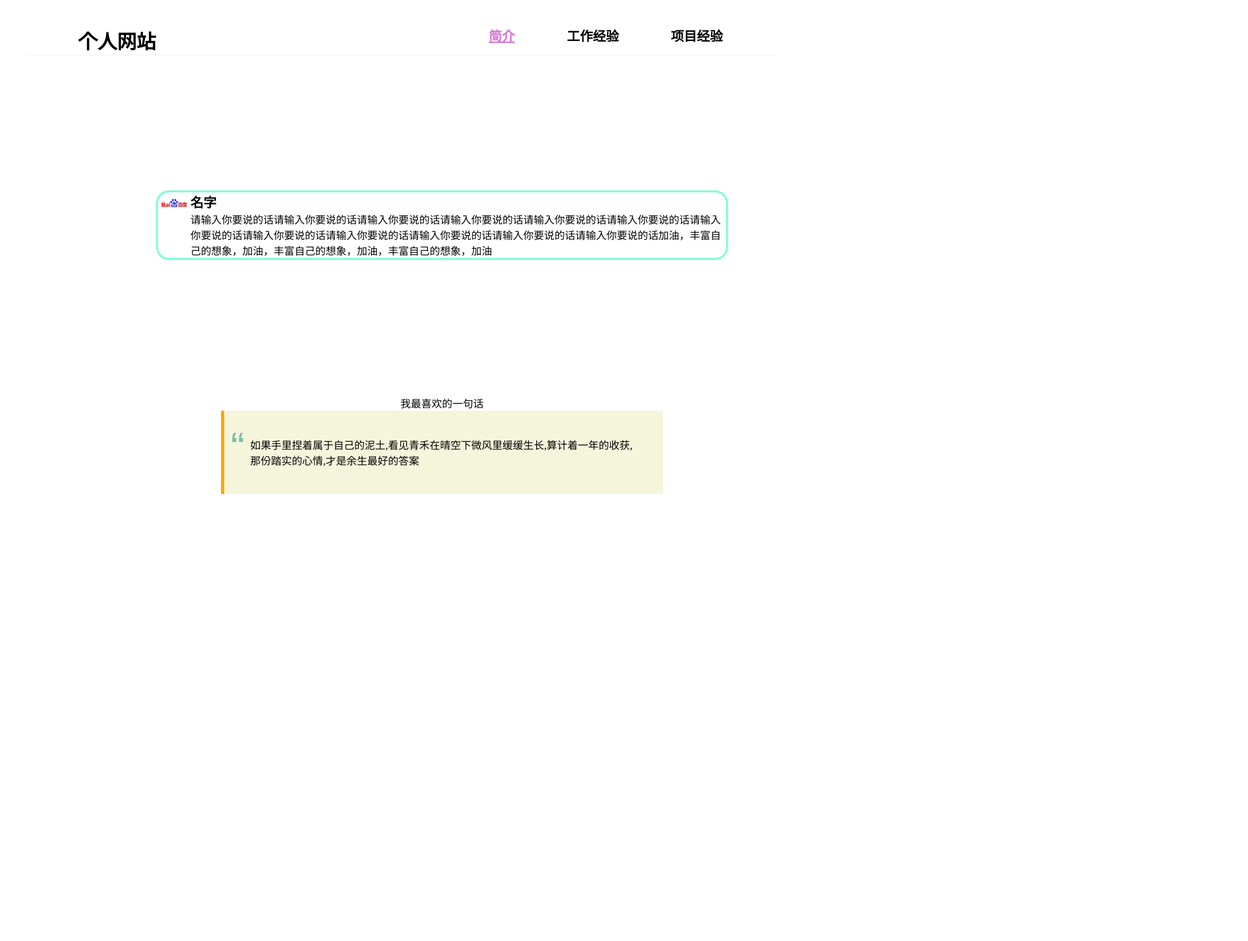
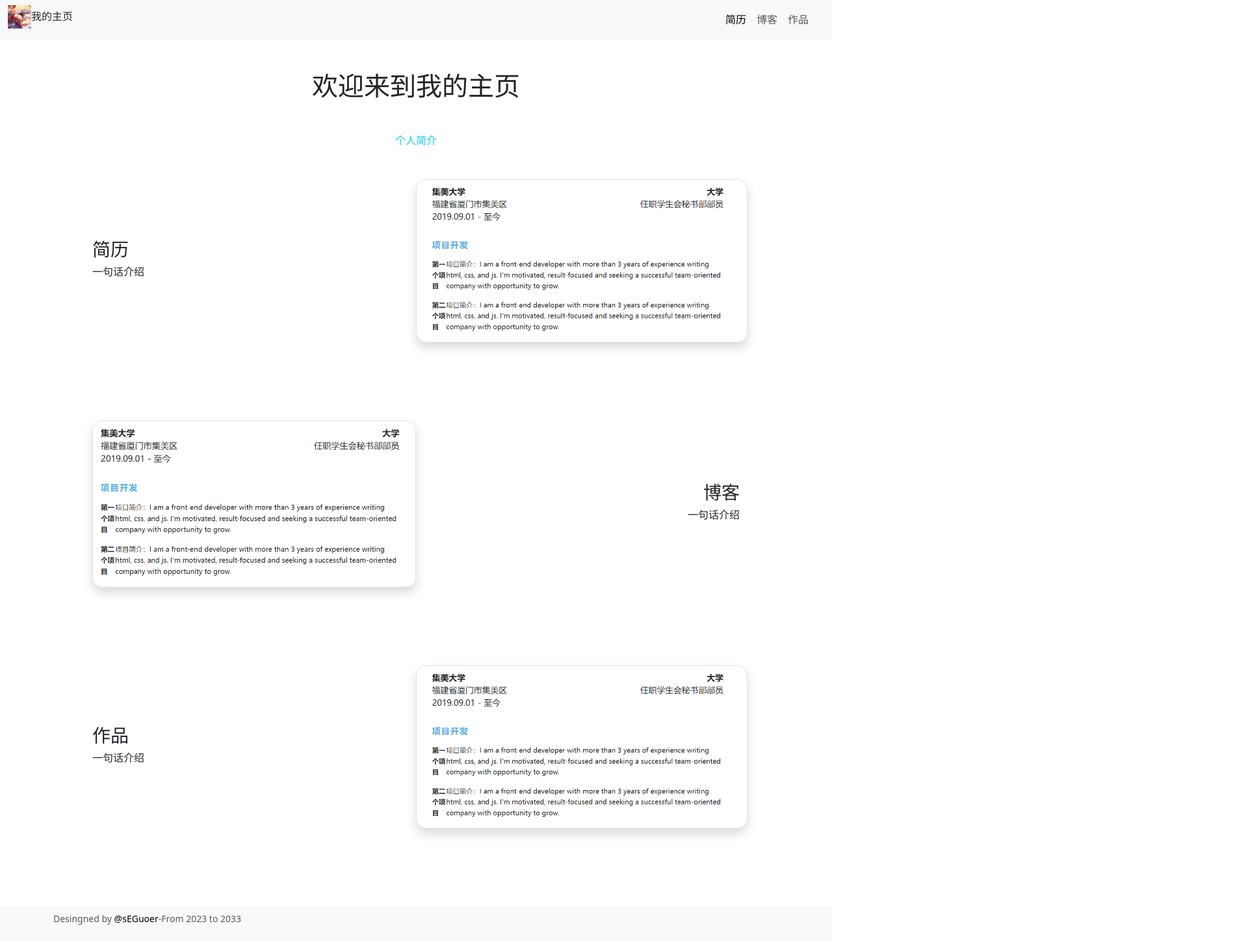
Before and after one commit to sEGuoer/sEGuoer.github.io, a website built with Vite: page index.html in a window 1280 px wide. Shown: the top 1448 px of the page at 65% size, 1920 px wide, since content can reach past the window. Before the commit the page ends 840 px from the top, so only its background shows below. Built offline with nearby package versions, Linux system fonts and the light colour scheme.

Commit message:
主页更新

```diff
--- a/index.html
+++ b/index.html
@@ -1,47 +1,87 @@
-<!DOCTYPE html>
+<!doctype html>
 <html lang="en">
-
 <head>
     <meta charset="UTF-8">
-    <meta http-equiv="X-UA-Compatible" content="IE=edge">
-    <meta name="viewport" content="width=, initial-scale=1.0">
-    <title>个人网站</title>
-    <link rel="stylesheet" href="./webcss1.css">
-    <link rel="stylesheet" href="./webcss2.css">
-    <link rel="stylesheet" href="./webcss3.css">
-    <link rel="stylesheet" href="./webcss4.css">
-    <link rel="stylesheet" href="./webcss5.css">
-    <link rel="stylesheet" href="./webcss6.css">
-    <link rel="stylesheet" href="./webcss7.css">
-    <link rel="stylesheet" href="./webcss8.css">
-    <link rel="stylesheet" href="./webcss9.css">
+    <meta name="viewport"
+          content="width=device-width, user-scalable=no, initial-scale=1.0, maximum-scale=1.0, minimum-scale=1.0">
+    <meta http-equiv="X-UA-Compatible" content="ie=edge">
+    <title>Document</title>
+    <link rel="stylesheet" href="vite/build/assets/app.css">
+    <style>
+        body{
+            overflow-x: hidden;
+        }
+    </style>
 </head>
-
 <body>
-    <div class="body">
-        <header class="webtitle">
-            <div class="myselfweb">个人网站</div>
-            <ul class="experience">
-                <li><a href="./resume2.html">简介</a></li>
-                <li>工作经验</li>
-                <li>项目经验</li>
-            </ul>
-        </header>
-        <main>
-            <div class="picture_and_introduction">
-                <img src="./baidu.jpg" alt="头像">
-                <div class="introduction">
-                    <div class="user_name">名字</div>
-                    <div class="selfintroduction">请输入你要说的话请输入你要说的话请输入你要说的话请输入你要说的话请输入你要说的话请输入你要说的话请输入你要说的话请输入你要说的话请输入你要说的话请输入你要说的话请输入你要说的话请输入你要说的话加油，丰富自己的想象，加油，丰富自己的想象，加油，丰富自己的想象，加油
-                    </div>
+<div class="container"></div>
+<header>
+    <nav class="navbar navbar-expand-lg bg-body-tertiary">
+        <div class="container-fluid">
+            <h1 class="d-flex align-items-center ">
+                <img src="img/Cache_247709949bd616a9..jpg" width="36" height="36" alt="MyPhoto">
+                <span class="fs-6">我的主页</span>
+            </h1>
+            <button class="navbar-toggler" type="button" data-bs-toggle="collapse" data-bs-target="#navbarNavAltMarkup"
+                    aria-controls="navbarNavAltMarkup" aria-expanded="false" aria-label="Toggle navigation">
+                <span class="navbar-toggler-icon"></span>
+            </button>
+            <div class="collapse navbar-collapse" id="navbarNavAltMarkup">
+                <div class="navbar-nav ms-auto">
+                    <a class="nav-link active" aria-current="page" href="#resume">简历</a>
+                    <a class="nav-link" href="#boke">博客</a>
+                    <a class="nav-link" href="#zuopin">作品</a>
+                    <a class="nav-link disabled"></a>
                 </div>
             </div>
-        </main>
-        <footer>
-            <div class="favorite_title">我最喜欢的一句话</div>
-            <div class="favorite_content">如果手里捏着属于自己的泥土,看见青禾在晴空下微风里缓缓生长,算计着一年的收获,那份踏实的心情,才是余生最好的答案
-        </footer>
+        </div>
+    </nav>
+</header>
+<main>
+    <div class="container mt-5">
+        <div class="d-flex flex-column mb-5">
+            <div class="text-center">
+                <h2 class="h1 animate__animated animate__fadeInDown">欢迎来到我的主页</h2>
+                <p class="text-primary animate__animated animate__delay-3s animate__lightSpeedOutRight">个人简介</p>
+                <p class="text-info m-auto  animate__animated animate__zoomInUp animate__delay-2s">个人简介</p>
+            </div>
+            <div class="row  m-4 p-4 mb-5 align-items-center" id="abc">
+                <div class="left col-12 col-md-6 text-center text-md-start">
+                    <h3 class="fs-3" id="resume">简历</h3>
+                    <h4 class="fs-6 fw-light">一句话介绍</h4>
+                </div>
+                <img src="img/A%251%60%60I%5D)S10XAIC%6086BS(32.png"
+                     alt="" class="right col-12 col-md-6 text-center text-md-start border rounded-4 shadow">
+            </div>
+            <div class="row  m-4 p-4 mb-5 align-items-center" id="ab">
+                <div class="d-flex flex-md-row-reverse flex-column align-items-center">
+                    <div class="left col-12 col-md-6 text-center text-md-end ">
+                        <h3 class="fs-3" id="boke">博客</h3>
+                        <h4 class="fs-6 fw-light">一句话介绍</h4>
+                    </div>
+                    <img src="img/A%251%60%60I%5D)S10XAIC%6086BS(32.png" alt=""
+                         class="right col-12 col-md-6 text-center text-md-start border rounded-4 shadow">
+                </div>
+            </div>
+            <div class="row m-4 p-4 mb-5 align-items-center">
+                <div class="left col-12 col-md-6 text-center text-md-start">
+                    <h3 class="fs-3" id="zuopin">作品</h3>
+                    <h4 class="fs-6 fw-light">一句话介绍</h4>
+                </div>
+                <img src="img/A%251%60%60I%5D)S10XAIC%6086BS(32.png"
+                     alt="" class="right col-12 col-md-6 text-center text-md-start border rounded-4 shadow">
+            </div>
+        </div>
     </div>
+</main>
+<footer>
+    <nav class="navbar navbar-expand-lg bg-body-tertiary">
+        <div class="container-md justify-content-center justify-content-md-start">
+            <small class="d-block mb-3 text-body-secondary">Desingned by <a href="#"
+                                                                            class="link-body-emphasis text-decoration-none">@sEGuoer</a>-From
+                2023 to 2033</small>
+        </div>
+    </nav>
+</footer>
 </body>
-
 </html>
```
